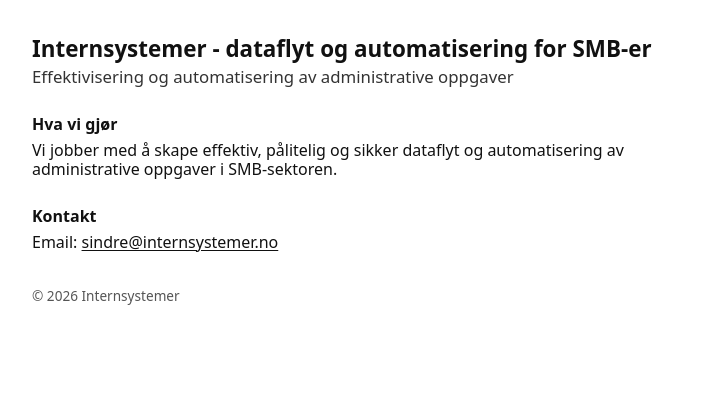
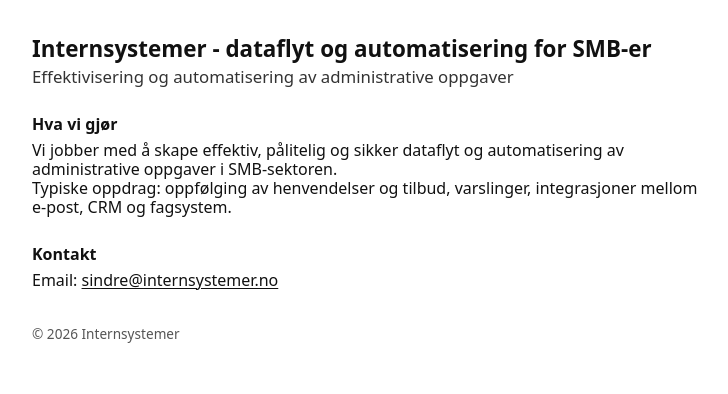
Before and after one commit to internsystemer/internsystemer.github.io, a plain HTML site: page index.html in a window 1280 px wide. Shown: the whole page, without its empty margins (268-996 px from the left). Drawn offline with Linux system fonts and the light colour scheme.

Commit message:
Eksempler på typiske oppdrag

```diff
--- a/index.html
+++ b/index.html
@@ -14,7 +14,8 @@
     <section>
       <h2>Hva vi gjør </h2>
       <p>
-        Vi jobber med å skape effektiv, pålitelig og sikker dataflyt og automatisering av administrative oppgaver i SMB-sektoren.
+      Vi jobber med å skape effektiv, pålitelig og sikker dataflyt og automatisering av administrative oppgaver i SMB-sektoren.  <br>
+	Typiske oppdrag: oppfølging av henvendelser og tilbud, varslinger, integrasjoner mellom e-post, CRM og fagsystem.
       </p>
     </section>
 
```
